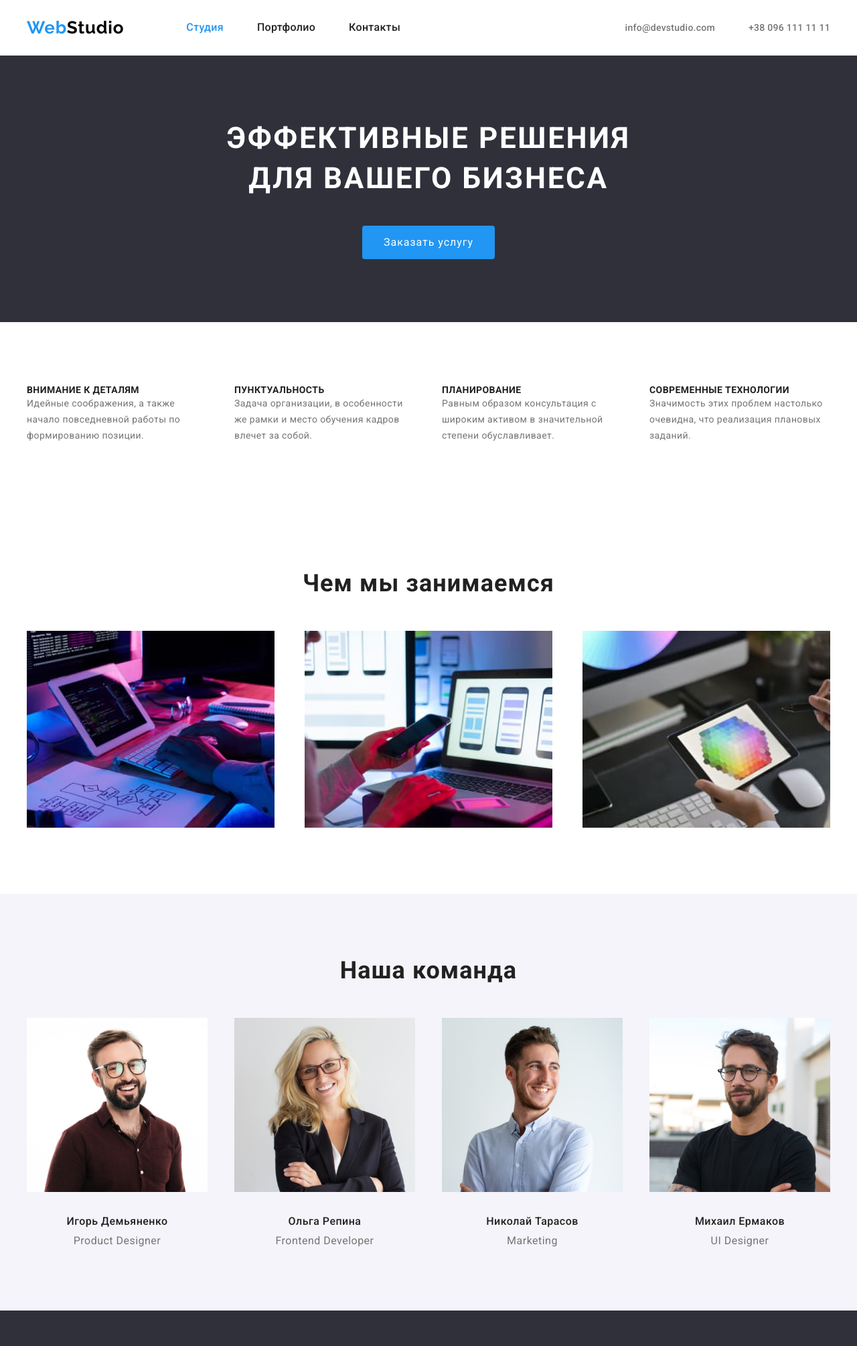
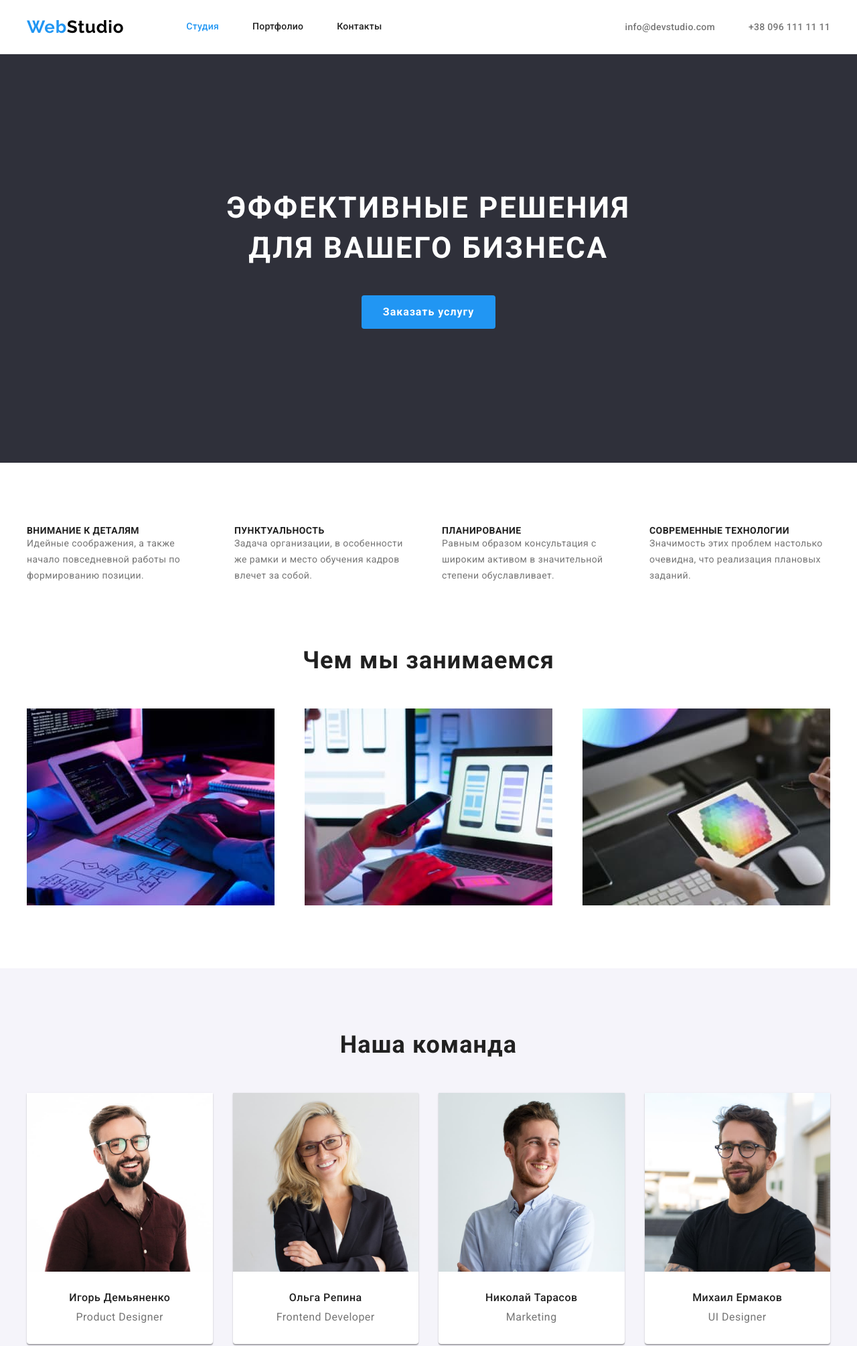
Before and after one commit to Nataliia-Khraptso/goit-markup-hw-03, a plain HTML site: page index.html in a window 1280 px wide. Shown: the top 2010 px of the page at 67% size. Drawn offline with nearby package versions, Linux system fonts and the light colour scheme.

Commit message:
Worked on mistakes

```diff
--- a/css/styles.css
+++ b/css/styles.css
@@ -41,9 +41,11 @@ a {
   text-decoration: none;
 }
 
-/* img {
+img {
   display: block;
-} */
+  width: 100%;
+  height: auto;
+}
 
 .container {
   width: 1230px;
@@ -59,7 +61,7 @@ a {
 /* вторинний колір фону #2F303A; */
 
 .header-page {
-  border-bottom: 1px solid #ECECEC;
+  border-bottom: 1px solid #ececec;
   background-color: var(--primary-white-color);
 }
 
@@ -76,15 +78,25 @@ a {
   color: #000000;
 }
 
+.page-container {
+  display: flex;
+  justify-content: space-between;
+}
+
+.main-nav {
+  display: flex;
+  align-items: center;
+}
+
 /* site-nav */
 .site-nav {
   display: flex;
   margin-left: 93px;
 }
 
-.site-nav .item {
-  /* margin-right: 50px; */
-}
+/* .site-nav .item {
+  margin-right: 50px;
+} */
 
 /* .site-nav .item:last-child {
   margin-right: 0;
@@ -104,7 +116,7 @@ a {
 
   color: var(--title-text-color);
 
-  font-weight: 500;--
+  font-weight: 500;
   font-size: 14px;
   line-height: 1.14;
   letter-spacing: 0.02em;
@@ -121,13 +133,9 @@ a {
 
 /* Contacts */
 
-.main-nav {
-  display: flex;
-  align-items:center;
-}
-
 .header-contacts {
   display: flex;
+  align-items: center;
   margin-left: auto;
 }
 
@@ -152,14 +160,13 @@ a {
 /* Hero */
 
 .hero {
-  padding-top: 94px;
-  padding-bottom: 94px;
+  padding-top: 200px;
+  padding-bottom: 200px;
 
   background-color: #2f303a;
   color: var(--primary-white-color);
 
   text-align: center;
-
 }
 
 .hero-title {
@@ -179,11 +186,11 @@ a {
   padding: 10px 32px;
   border: none;
   border-radius: 4px;
-  min-width: 136px;
 
   background-color: var(--accent-color);
   color: var(--primary-white-color);
 
+  font-weight: bold;
   font-family: inherit;
   font-size: 16px;
   line-height: 1.87;
@@ -198,20 +205,19 @@ a {
 
 /* Features */
 
+.features {
+  padding-top: 94px;
+
+  background-color: var(--primary-white-color);
+}
+
 .features-list {
   display: flex;
   justify-content: space-between;
-
 }
 
 .features-item {
   max-width: 270px;
-}
-.features {
-  padding-top: 94px;
-  padding-bottom: 94px;
-
-  background-color: var(--primary-white-color);
 }
 
 .features-title {
@@ -252,6 +258,10 @@ a {
   justify-content: space-between;
 }
 
+/* .what-we-do-list li:not(:last-child) {
+  margin-right: 30px;
+} */
+
 /* team */
 
 .team {
@@ -259,10 +269,6 @@ a {
   padding-bottom: 94px;
 
   background-color: #f5f4fa;
-}
-
-.image {
-  margin-bottom: 30px;
 }
 
 .team-title {
@@ -280,6 +286,23 @@ a {
   display: flex;
   justify-content: space-between;
 }
+
+.team-list li:not(:last-child) {
+  margin-right: 30px;
+}
+
+.team-item {
+  background-color: #ffffff;
+  box-shadow: 0px 1px 3px rgba(0, 0, 0, 0.12), 0px 1px 1px rgba(0, 0, 0, 0.14),
+    0px 2px 1px rgba(0, 0, 0, 0.2);
+  border-radius: 0px 0px 4px 4px;
+}
+
+.team-description {
+  padding-top: 30px;
+  padding-bottom: 30px;
+}
+
 .item-title {
   margin-bottom: 10px;
   color: var(--title-text-color);
@@ -316,7 +339,6 @@ a {
 
 .footer-contacts .link {
   display: block;
-  margin-bottom: 9px;
 
   color: rgba(255, 255, 255, 0.6);
 
@@ -326,13 +348,18 @@ a {
   letter-spacing: 0.03em;
 }
 
+.footer-contacts li:not(:last-child) {
+  margin-bottom: 9px;
+}
+
 /* .footer-contacts .link:last-child {
   margin-bottom: 0;
 } */
 
-/* .footer-contacts .link:last-child {
+/* /* .footer-contacts .link:last-child {
   margin-bottom: 0;
-} */ (не розумію чому ці формули не працюють)
+/* } */
+/* (не розумію чому ці формули не працюють) */
 
 .footer-contacts .address {
   color: var(--primary-white-color);
@@ -364,10 +391,14 @@ a {
   margin-bottom: 56px;
 }
 
+.works-gallery li:not(:last-child) {
+  margin-right: 8px;
+}
+
 .works-button {
   display: block;
-  margin-right: 8px;
-  min-width: 73px;
+  margin: 0;
+  padding: 6px 22px;
   border-radius: 4px;
   border: none;
 
@@ -384,10 +415,9 @@ a {
   margin-right: 0;
 } */
 
-/* .works-button + .works-button {
+/* /* .works-button + .works-button {
   margin-left: 8px;
-} */ (не розумію чому ці формули не працюють)
-
+(не розумію чому ці формули не працюють) */
 
 .works-button:hover,
 .works-button:focus {
@@ -409,7 +439,7 @@ a {
   flex-basis: calc(100% / 3 - 30px);
   margin-left: 30px;
   margin-top: 30px;
-  border: 1px solid #EEEEEE;
+  border: 1px solid #eeeeee;
 }
 
 /* .works-item {
--- a/index.html
+++ b/index.html
@@ -14,18 +14,20 @@
 </head>
 <body>
     <header class="header-page">
-            <nav class="container main-nav">
+        <div class="container page-container">
+            <nav class="main-nav">
                 <a href="" class="logo">Web<span class="header-logo">Studio</span></a>
                 <ul class="site-nav">
                     <li class="item"><a href="" class="link current">Студия</a></li>
                     <li class="item"><a href="./portfolio.html" class="link">Портфолио</a></li>
                     <li class="item"><a href="" class="link">Контакты</a></li>
                 </ul>
+                </nav>
                 <ul class="header-contacts">
                 <li class="item"><a href="mailto:info@devstudio.com" class="link">info@devstudio.com</a></li>
                 <li class="item"><a href="tel:+380961111111" class="link">+38 096 111 11 11</a></li>
                 </ul>
-            </nav>
+            </div>
     </header>
         <main>
             <section class="hero">
@@ -75,21 +77,29 @@
                     <div class="container">
                         <h2 class="team-title">Наша команда</h2>
                         <ul class="team-list">
-                            <li><img src="./images/teammember1.jpg" alt="Фотография специалиста студии" width="270" height="260" class="image">
+                            <li class="team-item"><img src="./images/teammember1.jpg" alt="Фотография специалиста студии" width="270" height="260" class="image">
+                                <div class="team-description">
                                 <h3 class="item-title">Игорь Демьяненко</h3>
                                 <p class="item-position">Product Designer</p>
+                                </div>
                             </li>
-                            <li><img src="./images/teammember2.jpg" alt="Фотография специалиста студии" width="270" height="260" class="image">
+                            <li class="team-item"><img src="./images/teammember2.jpg" alt="Фотография специалиста студии" width="270" height="260" class="image">
+                                <div class="team-description">
                                 <h3 class="item-title">Ольга Репина</h3>
                                 <p class="item-position">Frontend Developer</p>
+                                </div>
                             </li>
-                            <li><img src="./images/teammember3.jpg" alt="Фотография специалиста студи" width="270" height="260" class="image">
+                            <li class="team-item"><img src="./images/teammember3.jpg" alt="Фотография специалиста студи" width="270" height="260" class="image">
+                                <div class="team-description">
                                 <h3 class="item-title">Николай Тарасов</h3>
                                 <p class="item-position">Marketing</p>
+                                </div>
                             </li>
-                            <li><img src="./images/teammember4.jpg" alt="Фотография специалиста студи" width="270" height="260" class="image">
+                            <li class="team-item"><img src="./images/teammember4.jpg" alt="Фотография специалиста студи" width="270" height="260" class="image">
+                                <div class="team-description">
                                 <h3 class="item-title">Михаил Ермаков</h3>
                                 <p class="item-position">UI Designer</p>
+                                </div>
                             </li>
                         </ul>
                     </div>
```
Also changed, not shown: portfolio.html (+10 -8 lines).
